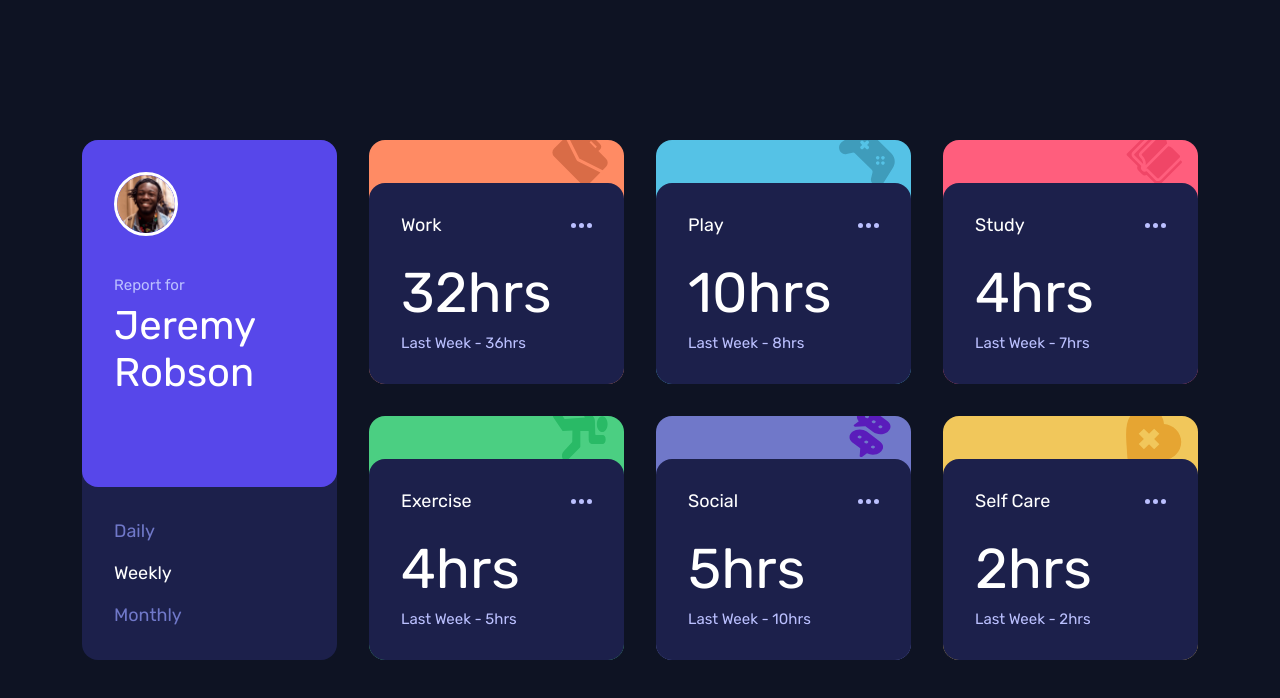
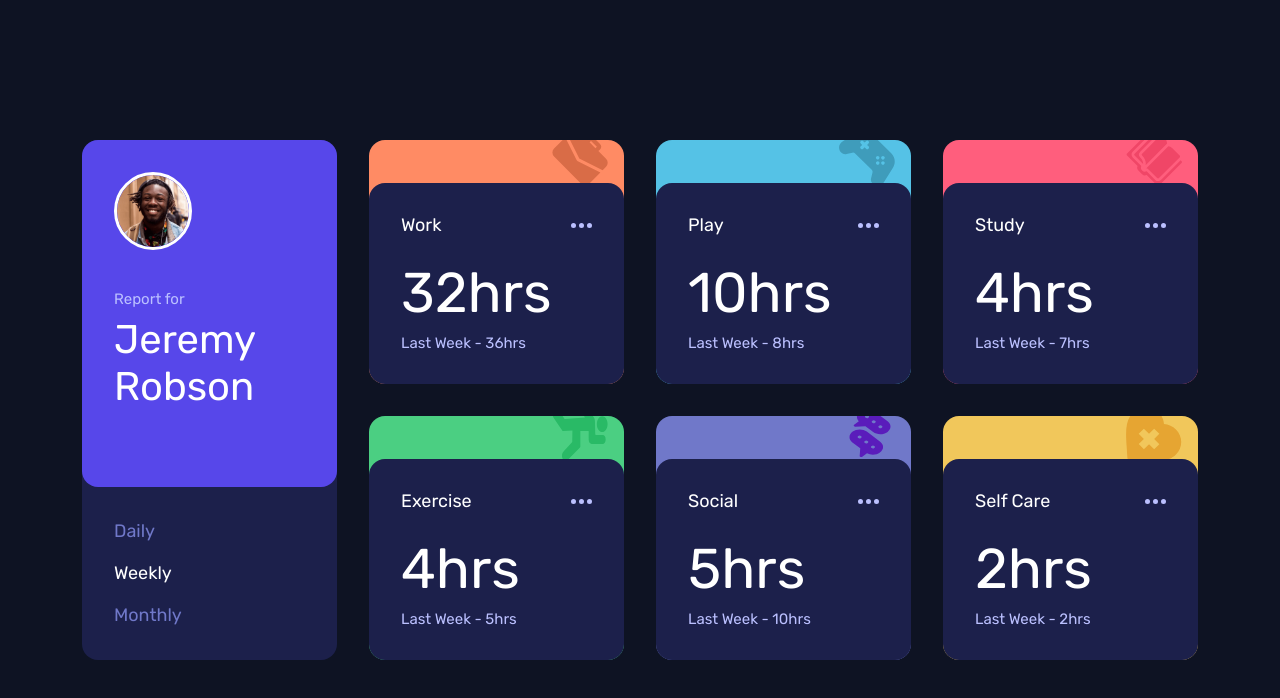
Before and after one commit to orrest/time-tracking-dashboard, an Angular app: page / in a window 1280 px wide. Shown: the top 698 px of the page. Built offline with nearby package versions, Linux system fonts and the light colour scheme.

Commit message:
avatar size

```diff
--- a/src/app/time-tracking-page/time-tracking-page.component.css
+++ b/src/app/time-tracking-page/time-tracking-page.component.css
@@ -11,7 +11,7 @@ section {
     @apply flex flex-row flex-wrap items-center gap-6 rounded-2xl bg-purple-600 p-8 md:h-2/3 md:gap-10 md:pb-28;
 
     img {
-      @apply h-16 w-16 rounded-full border-[3px] border-white;
+      @apply h-16 w-16 rounded-full border-[3px] border-white md:h-[78px] md:w-[78px];
     }
 
     .report {
```
